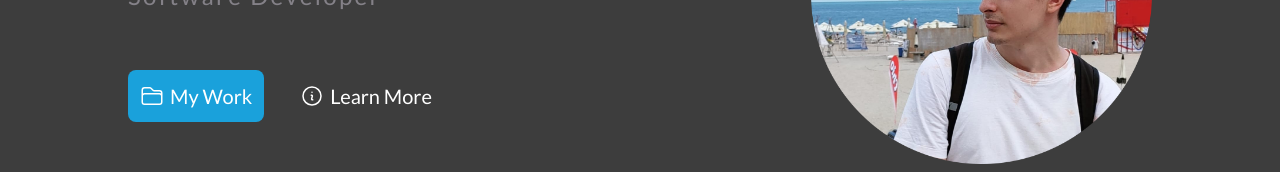
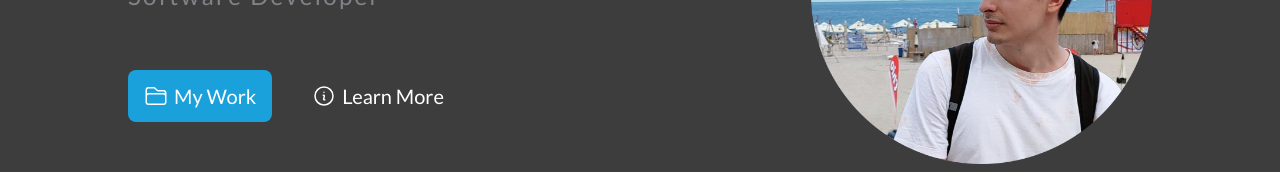
Before and after one commit to Rodioo/personal-site, a React app: page / in a window 1280 px wide. Shown: the part 321-493 px from the top of the page. Built offline with nearby package versions, Linux system fonts and the light colour scheme; the HTML template or start-up script is replaced by a standard one.

Commit message:
refactored Button component again

```diff
--- a/src/components/Button/Button.tsx
+++ b/src/components/Button/Button.tsx
@@ -24,11 +24,11 @@ const Button = ({
         duration-300 ease-in-out hover:-translate-y-0.5 hover:scale-105 lg:text-lg xl:text-xl
         ${
           type === ButtonType.Primary &&
-          'hover:bg-ncs-blue rounded-lg bg-picton-blue p-3 hover:shadow-xl'
+          'hover:bg-ncs-blue rounded-lg bg-picton-blue px-4 py-3 hover:shadow-xl'
         }
         ${
           type === ButtonType.Link &&
-          'hover:text-baby-blue m-3 hover:underline'
+          'hover:text-baby-blue mx-4 my-3 hover:underline'
         }
         ${className}
       `}>
```
